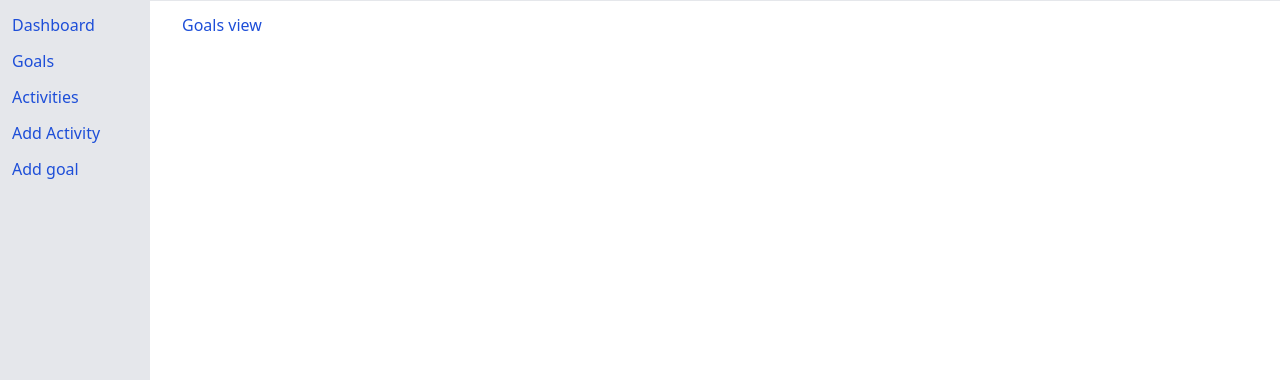
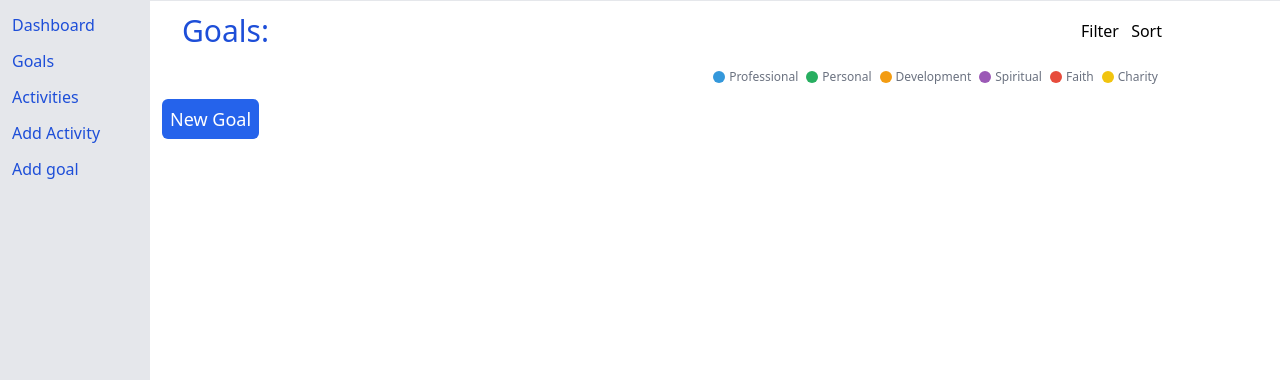
Before and after one commit to Cmmh1101/daily-tracker, a Django app: page /goals in a window 1280 px wide. Shown: the part 40-420 px from the top of the page. Run offline with Django 4.2, Linux system fonts and the light colour scheme; the visitor is signed in with stand-in values (Sample User, id 1); data that the repository does not hold is empty; style sheets or scripts are compiled from the project's sources; some libraries are stand-ins or nearby versions.

Commit message:
single goal

```diff
--- a/dashboard/templates/dashboard/goals.html
+++ b/dashboard/templates/dashboard/goals.html
@@ -1,4 +1,47 @@
 {% extends 'dashboard/layout.html' %}
+
 {% block body %}
-    <h1 class="pl-5 text-blue-700">Goals view</h1>
+<div>
+    <div class="flex justify-between items-center flex-wrap mb-5">
+        <h1 class="pl-5 text-blue-700 text-3xl">Goals:</h1>
+        <div>
+            <button class="">Filter</button>
+            <button class="ml-2">Sort</button>
+        </div>
+    </div>
+    <div class="flex justify-end items-center flex-wrap mb-5">
+        {% for category in categories %}
+            <div class="flex items-center px-1">
+                <span class="w-3 h-3 rounded-2xl" style="background-color:
+                    {% if category.0 == 'professional' %}#3498db
+                    {% elif category.0 == 'personal' %}#27ae60
+                    {% elif category.0 == 'development' %}#f39c12
+                    {% elif category.0 == 'spiritual' %}#9b59b6
+                    {% elif category.0 == 'faith' %}#e74c3c
+                    {% elif category.0 == 'charity' %}#f1c40f
+                    {% endif %};">
+                </span>
+                <span class="text-gray-500 text-xs ml-1">{{ category.1|title }}</span>
+            </div>
+        {% endfor %}
+    </div>
+    <a href="{% url 'addGoal' %}" class="text-lg mr-0 bg-blue-600 text-white p-2 rounded-md">New Goal</a>
+    <div>
+        {% for goal in goals %}
+            <div class="py-1 mt-5 px-2 shadow-lg border-l-4 rounded-md" style="border-left-color:
+                {% if goal.category == 'professional' %}#3498db
+                {% elif goal.category == 'personal' %}#27ae60
+                {% elif goal.category == 'development' %}#f39c12
+                {% elif goal.category == 'spiritual' %}#9b59b6
+                {% elif goal.category == 'faith' %}#e74c3c
+                {% elif goal.category == 'charity' %}#f1c40f
+                {% endif %};">
+                <a href="{% url 'goal' goal.id %}" class="flex justify-between">
+                    <span>{{ goal.title }}</span>
+                    {% comment %} <span>{% if activity.updated_at > activity.created_at %}Updated: {{ activity.updated_at }}{% else %}Created: {{ activity.created_at }}{% endif %}</span> {% endcomment %}
+                </a>
+            </div>
+        {% endfor %}
+    </div>
+</div>
 {% endblock body %}
--- a/dashboard/urls.py
+++ b/dashboard/urls.py
@@ -9,6 +9,7 @@ urlpatterns = [
     path("activities", views.activities_view, name="activities"),
     path("activities/<int:activity_id>", views.activity_view, name="activity"),
     path("goals", views.goals_view, name="goals"),
+    path("goals/<int:goal_id>", views.goal_view, name="goal"),
     path("addActivity", views.addActivity_view, name="addActivity"),
     path("addGoal", views.addGoal_view, name="addGoal"),
     path("editActivity/<int:activity_id>", views.edit_activity, name="editActivity"),
--- a/dashboard/views.py
+++ b/dashboard/views.py
@@ -96,7 +96,22 @@ def activity_view(request, activity_id):
 def goals_view(request):
     if not request.user.is_authenticated:
         return HttpResponseRedirect(reverse("login"))
-    return render(request, "dashboard/goals.html")
+
+    goals = Goal.objects.filter(user=request.user)
+    return render(request, "dashboard/goals.html",{
+        'goals': goals,
+        'categories': CATEGORY_CHOICES,
+    })
+
+def goal_view(request, goal_id):
+    if not request.user.is_authenticated:
+        return HttpResponseRedirect(reverse("login"))
+
+    goal = get_object_or_404(Goal, id=goal_id, user=request.user)
+    return render(request, "dashboard/goal.html", {
+        'goal': goal
+    })
+
 
 def addActivity_view(request):
     if not request.user.is_authenticated:
```
Also changed, not shown: dashboard/templates/dashboard/goal.html (added, +23 -0 lines).
